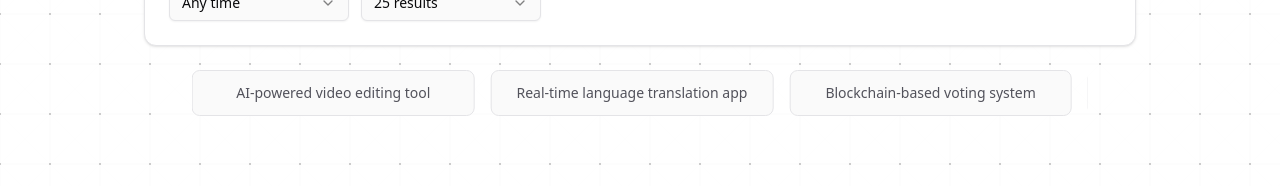
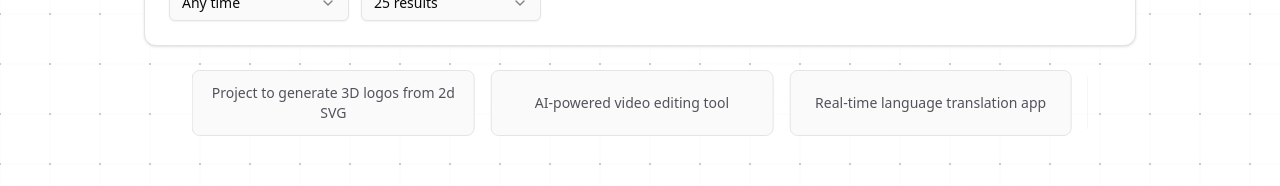
Before and after one commit to alexhamidi/foresight, a Next.js app in the folder frontend/: page / in a window 1280 px wide. Shown: the part 536-722 px from the top of the page. Built offline with nearby package versions, Linux system fonts and the light colour scheme; no server answers.

Commit message:
updated suggestions

```diff
--- a/frontend/src/components/SearchSuggestions.tsx
+++ b/frontend/src/components/SearchSuggestions.tsx
@@ -6,13 +6,13 @@ interface SearchSuggestionsProps {
 }
 
 const suggestions = [
-  "Bolt.new for deep learning",
-  "Project to generate 3D logos",
+  "Automated framework for deep learning",
+  "AI-powered platform for categorizing and prioritizing user feedback",
+  "Project to generate 3D logos from 2d SVG",
   "AI-powered video editing tool",
   "Real-time language translation app",
-  "Blockchain-based voting system",
-  "AI music composition tool",
-  "Sustainable energy monitoring"
+  "Music composition and Production with AI",
+  "Personalized email marketing optimization tool"
 ];
 
 const AUTO_ROTATE_INTERVAL = 2000;
```
